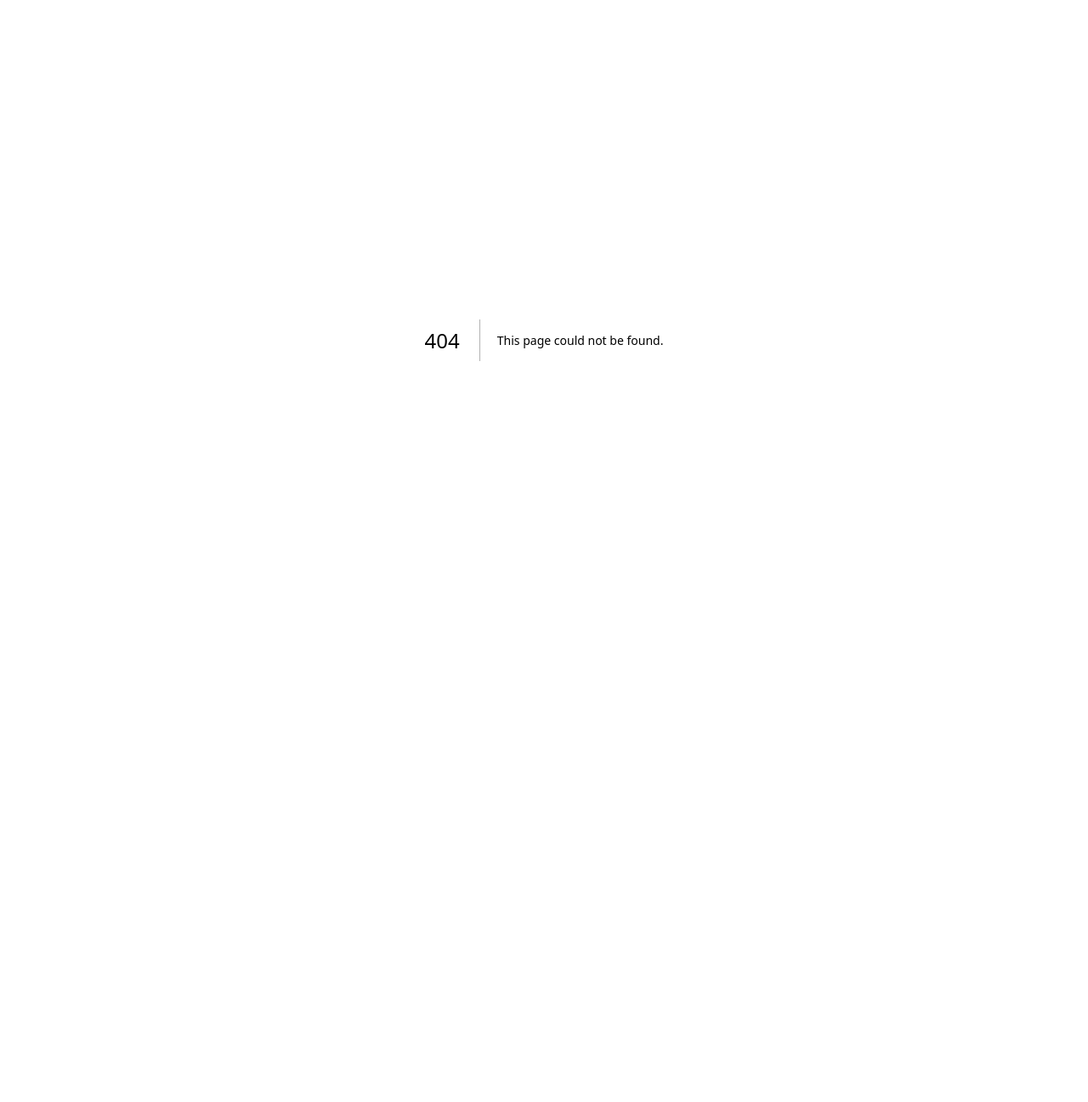
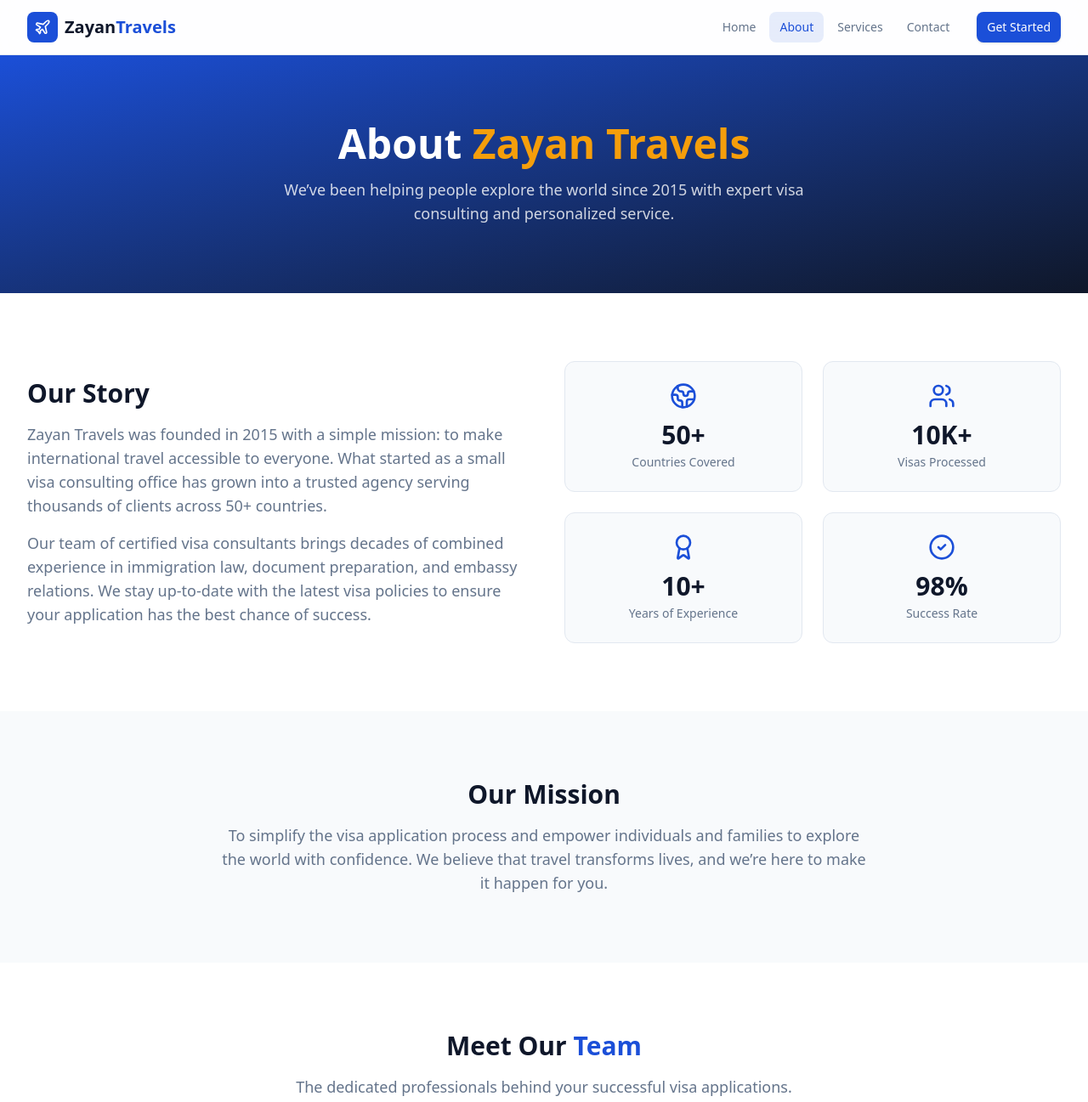
Before and after one commit to xnafi/zayan_travels, a Next.js app: page /about in a window 1280 px wide. Before the commit this address had no page. Shown: the top 1297 px of the page at 85% size. Before the commit the page ends 800 px from the top, so only its background shows below. Built offline with nearby package versions, Linux system fonts and the light colour scheme.

Commit message:
Create public about and services pages

```diff
--- /dev/null
+++ b/app/(site)/about/page.tsx
@@ -0,0 +1,150 @@
+import type { Metadata } from "next";
+import { Globe2, Users, Award, CheckCircle2 } from "lucide-react";
+
+export const metadata: Metadata = {
+  title: "About Us",
+  description:
+    "Learn about Zayan Travels — our story, mission, and the team behind our high visa success rate.",
+};
+
+const teamMembers = [
+  {
+    name: "Zayan Ahmed",
+    role: "Founder & CEO",
+    avatar: "ZA",
+    bio: "15+ years in international travel and visa consulting.",
+  },
+  {
+    name: "Sarah Rahman",
+    role: "Head of Visa Operations",
+    avatar: "SR",
+    bio: "Expert in complex visa applications across 30+ countries.",
+  },
+  {
+    name: "Michael Chen",
+    role: "Senior Visa Consultant",
+    avatar: "MC",
+    bio: "Specializes in business and work visa processing.",
+  },
+  {
+    name: "Aisha Khan",
+    role: "Client Relations Manager",
+    avatar: "AK",
+    bio: "Dedicated to providing exceptional client support.",
+  },
+];
+
+const stats = [
+  { icon: Globe2, value: "50+", label: "Countries Covered" },
+  { icon: Users, value: "10K+", label: "Visas Processed" },
+  { icon: Award, value: "10+", label: "Years of Experience" },
+  { icon: CheckCircle2, value: "98%", label: "Success Rate" },
+];
+
+export default function AboutPage() {
+  return (
+    <div className="bg-white">
+      <section className="bg-gradient-to-br from-brand-primary to-brand-dark py-20 text-white">
+        <div className="container-page text-center">
+          <h1 className="font-display text-4xl font-bold sm:text-5xl">
+            About <span className="text-brand-secondary">Zayan Travels</span>
+          </h1>
+          <p className="mx-auto mt-4 max-w-2xl text-lg text-white/80">
+            We&rsquo;ve been helping people explore the world since 2015 with
+            expert visa consulting and personalized service.
+          </p>
+        </div>
+      </section>
+
+      <section className="py-20">
+        <div className="container-page">
+          <div className="grid items-center gap-12 lg:grid-cols-2">
+            <div>
+              <h2 className="font-display text-3xl font-bold text-brand-dark">
+                Our Story
+              </h2>
+              <p className="mt-4 text-lg text-brand-muted">
+                Zayan Travels was founded in 2015 with a simple mission: to
+                make international travel accessible to everyone. What started
+                as a small visa consulting office has grown into a trusted
+                agency serving thousands of clients across 50+ countries.
+              </p>
+              <p className="mt-4 text-lg text-brand-muted">
+                Our team of certified visa consultants brings decades of
+                combined experience in immigration law, document preparation,
+                and embassy relations. We stay up-to-date with the latest visa
+                policies to ensure your application has the best chance of
+                success.
+              </p>
+            </div>
+            <div className="grid grid-cols-2 gap-6">
+              {stats.map((stat) => (
+                <div
+                  key={stat.label}
+                  className="rounded-xl border border-slate-200 bg-brand-surface p-6 text-center"
+                >
+                  <stat.icon className="mx-auto h-8 w-8 text-brand-primary" />
+                  <p className="mt-3 font-display text-3xl font-bold text-brand-dark">
+                    {stat.value}
+                  </p>
+                  <p className="mt-1 text-sm text-brand-muted">{stat.label}</p>
+                </div>
+              ))}
+            </div>
+          </div>
+        </div>
+      </section>
+
+      <section className="bg-brand-surface py-20">
+        <div className="container-page">
+          <div className="mx-auto max-w-3xl text-center">
+            <h2 className="font-display text-3xl font-bold text-brand-dark">
+              Our Mission
+            </h2>
+            <p className="mt-4 text-lg text-brand-muted">
+              To simplify the visa application process and empower individuals
+              and families to explore the world with confidence. We believe
+              that travel transforms lives, and we&rsquo;re here to make it
+              happen for you.
+            </p>
+          </div>
+        </div>
+      </section>
+
+      <section className="py-20">
+        <div className="container-page">
+          <div className="mx-auto max-w-2xl text-center">
+            <h2 className="font-display text-3xl font-bold text-brand-dark">
+              Meet Our <span className="text-brand-primary">Team</span>
+            </h2>
+            <p className="mt-4 text-lg text-brand-muted">
+              The dedicated professionals behind your successful visa
+              applications.
+            </p>
+          </div>
+          <div className="mt-12 grid gap-6 sm:grid-cols-2 lg:grid-cols-4">
+            {teamMembers.map((member) => (
+              <div
+                key={member.name}
+                className="rounded-xl border border-slate-200 bg-white p-6 text-center shadow-sm"
+              >
+                <div className="mx-auto flex h-20 w-20 items-center justify-center rounded-full bg-brand-primary/10">
+                  <span className="font-display text-2xl font-bold text-brand-primary">
+                    {member.avatar}
+                  </span>
+                </div>
+                <h3 className="mt-4 font-display text-lg font-semibold text-brand-dark">
+                  {member.name}
+                </h3>
+                <p className="text-sm font-medium text-brand-primary">
+                  {member.role}
+                </p>
+                <p className="mt-2 text-sm text-brand-muted">{member.bio}</p>
+              </div>
+            ))}
+          </div>
+        </div>
+      </section>
+    </div>
+  );
+}
--- /dev/null
+++ b/app/(site)/services/page.tsx
@@ -0,0 +1,101 @@
+import type { Metadata } from "next";
+import Link from "next/link";
+import {
+  Plane,
+  Briefcase,
+  GraduationCap,
+  Building2,
+  Heart,
+  Navigation,
+  ArrowRight,
+  type LucideIcon,
+} from "lucide-react";
+import { prisma } from "@/lib/prisma";
+import { Card } from "@/components/ui/Card";
+import { Button } from "@/components/ui/Button";
+
+export const metadata: Metadata = {
+  title: "Our Services",
+  description:
+    "Explore Zayan Travels visa services — tourist, business, student, work, family, and transit visas for 50+ countries.",
+};
+
+export const dynamic = "force-dynamic";
+
+const iconMap: Record<string, LucideIcon> = {
+  Plane,
+  Briefcase,
+  GraduationCap,
+  Building2,
+  Heart,
+  Navigation,
+};
+
+export default async function ServicesPage() {
+  const services = await prisma.service.findMany({
+    where: { published: true },
+    orderBy: { order: "asc" },
+  });
+
+  return (
+    <div className="bg-brand-surface">
+      <section className="bg-gradient-to-br from-brand-primary to-brand-dark py-20 text-white">
+        <div className="container-page text-center">
+          <h1 className="font-display text-4xl font-bold sm:text-5xl">
+            Our <span className="text-brand-secondary">Services</span>
+          </h1>
+          <p className="mx-auto mt-4 max-w-2xl text-lg text-white/80">
+            Comprehensive visa solutions for every travel need. Choose from our
+            range of expert services.
+          </p>
+        </div>
+      </section>
+
+      <section className="py-20">
+        <div className="container-page">
+          <div className="grid gap-6 sm:grid-cols-2 lg:grid-cols-3">
+            {services.map((service) => {
+              const Icon = iconMap[service.icon ?? ""] ?? Plane;
+              return (
+                <Card
+                  key={service.id}
+                  className="group flex flex-col p-6 transition-all hover:-translate-y-1 hover:shadow-lg"
+                >
+                  <div className="flex h-12 w-12 items-center justify-center rounded-lg bg-brand-primary/10 transition-colors group-hover:bg-brand-primary">
+                    <Icon className="h-6 w-6 text-brand-primary transition-colors group-hover:text-white" />
+                  </div>
+                  <h2 className="mt-4 font-display text-lg font-semibold text-brand-dark">
+                    {service.title}
+                  </h2>
+                  <p className="mt-2 flex-1 text-sm text-brand-muted">
+                    {service.description}
+                  </p>
+                  <Link
+                    href="/contact"
+                    className="mt-4 inline-flex items-center gap-1 text-sm font-medium text-brand-primary transition-colors hover:text-brand-primary/80"
+                  >
+                    Get Started
+                    <ArrowRight className="h-4 w-4 transition-transform group-hover:translate-x-1" />
+                  </Link>
+                </Card>
+              );
+            })}
+          </div>
+
+          <div className="mt-16 rounded-xl bg-white p-8 text-center shadow-sm">
+            <h2 className="font-display text-2xl font-bold text-brand-dark">
+              Need a Custom Solution?
+            </h2>
+            <p className="mx-auto mt-2 max-w-xl text-brand-muted">
+              Contact us for specialized visa requirements or destinations not
+              listed above. Our experts will find the right solution for you.
+            </p>
+            <Link href="/contact" className="mt-6 inline-block">
+              <Button size="lg">Contact Us</Button>
+            </Link>
+          </div>
+        </div>
+      </section>
+    </div>
+  );
+}
```
